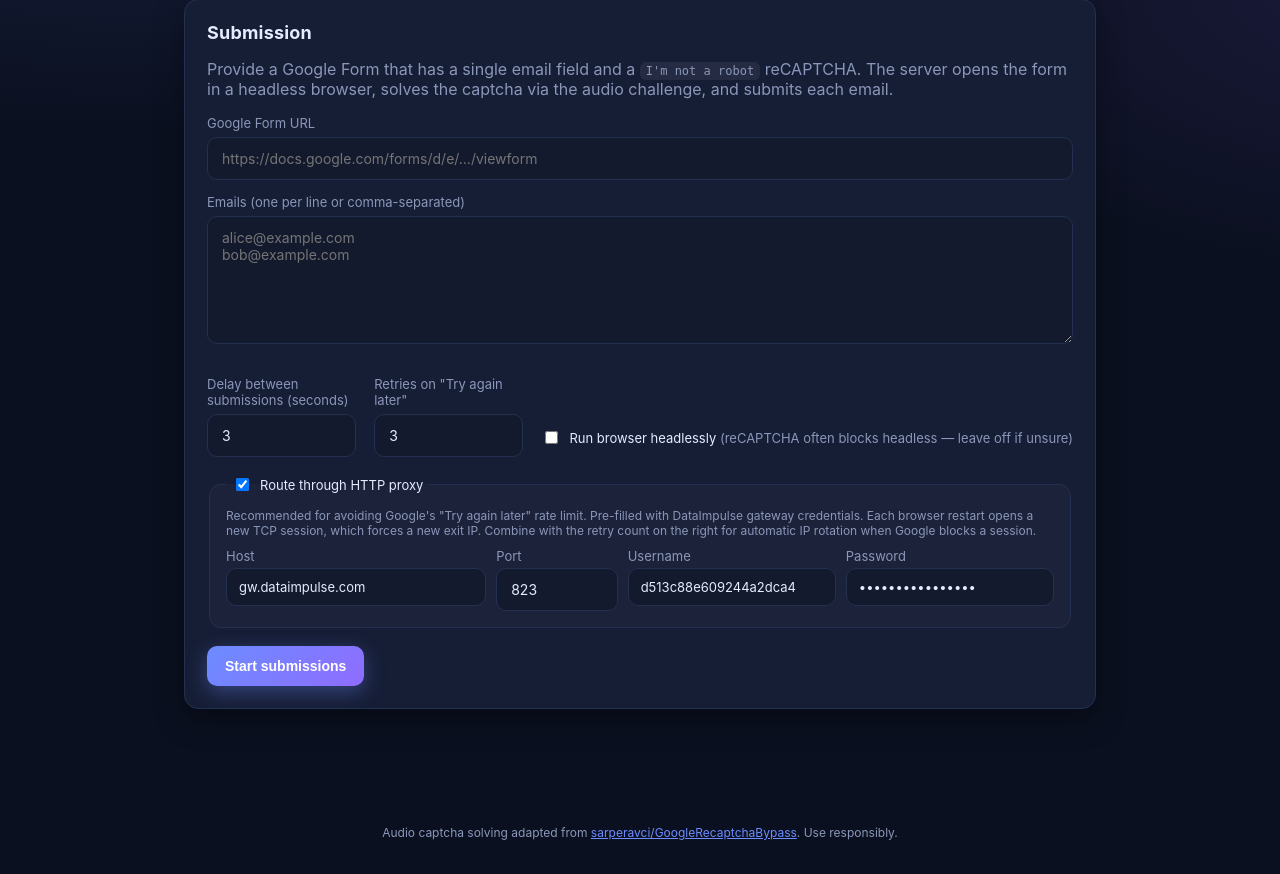
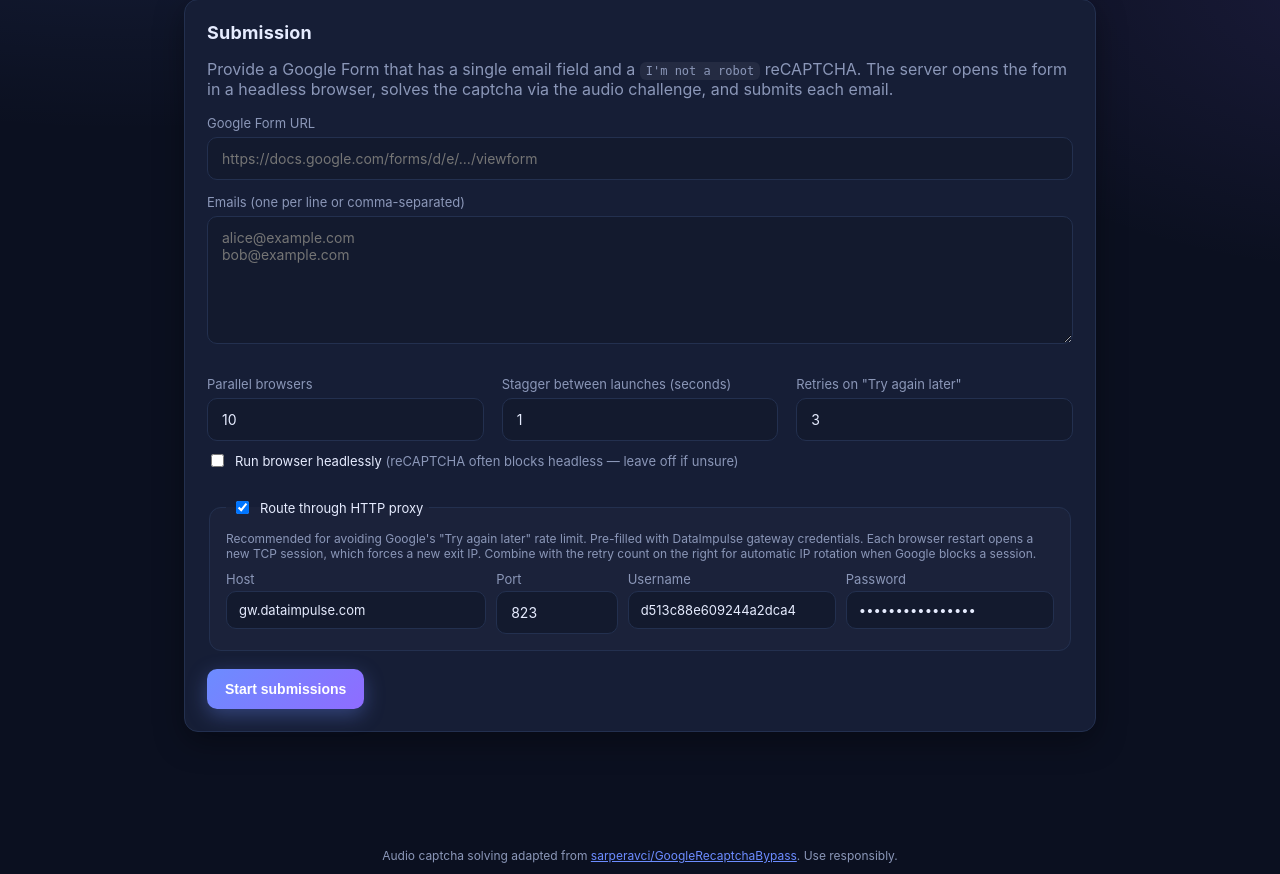
Before and after one commit to Jbond3316/goog, a Flask app: page / in a window 1280 px wide. Shown: the part 126-1000 px from the top of the page. Before the commit the page ends 966 px from the top, so only its background shows below. Run offline with Flask 3, Linux system fonts and the light colour scheme.

Commit message:
Run submissions in parallel (ThreadPoolExecutor, default 10)
Each submission is independent and already boots its own browser, so
parallelism is trivial. Running 10 in parallel also means 10 distinct
DataImpulse sessions, which spreads load across more exit IPs and
reduces the chance of a 'Try again later' on any one of them.

Changes:
- app.py:
  * Job now has a 'concurrency' field (1-20, default 1 via API, 10 in UI).
  * _run_job uses ThreadPoolExecutor(max_workers=concurrency) when >1.
    The 'delay' field is reinterpreted in parallel mode as a stagger
    between launches so 10 browsers don't slam the form simultaneously.
  * _submit_one factored out; all exceptions are caught and surfaced
    as a failed result so one worker can't kill the job.
  * Start event now carries 'concurrency' for the UI to display.
- form_submitter._build_driver now also creates a unique
  --user-data-dir per browser via tempfile.mkdtemp. Without this,
  multiple concurrent Chromes can deadlock on Chrome's Singleton lock
  in a shared profile. The temp dir is cleaned up in the finally
  block of _attempt_submit.
- UI: new 'Parallel browsers' field (default 10), 'Delay between
  submissions' renamed to 'Stagger between launches' (default 1s).
  Fits three fields on one row (.row-3).
- Start log now shows '10 parallel browser(s)' when concurrency > 1.

Co-authored-by: Salim <Jbond3316@users.noreply.github.com>

```diff
--- a/app.py
+++ b/app.py
@@ -19,6 +19,7 @@ import queue
 import threading
 import time
 import uuid
+from concurrent.futures import ThreadPoolExecutor
 from dataclasses import asdict
 from typing import Dict
 
@@ -40,6 +41,7 @@ class Job:
         headless: bool,
         proxy: "ProxyConfig | None" = None,
         max_retries: int = 2,
+        concurrency: int = 1,
     ):
         self.id = uuid.uuid4().hex
         self.form_url = form_url
@@ -48,6 +50,7 @@ class Job:
         self.headless = headless
         self.proxy = proxy
         self.max_retries = max_retries
+        self.concurrency = max(1, concurrency)
         self.queue: "queue.Queue[dict]" = queue.Queue()
         self.done = False
 
@@ -60,19 +63,16 @@ JOBS: Dict[str, Job] = {}
 JOBS_LOCK = threading.Lock()
 
 
-def _run_job(job: Job) -> None:
+def _submit_one(job: Job, idx: int, email: str) -> bool:
+    """Worker that runs one email through submit_form and emits progress.
+    Returns True on success."""
     total = len(job.emails)
-    job.emit("start", total=total, form_url=job.form_url)
+    job.emit("progress", index=idx, total=total, email=email, status="starting")
 
-    success = 0
-    failure = 0
+    def log(msg: str, _email=email, _idx=idx) -> None:
+        job.emit("log", index=_idx, total=total, email=_email, message=msg)
 
-    for idx, email in enumerate(job.emails, start=1):
-        job.emit("progress", index=idx, total=total, email=email, status="starting")
-
-        def log(msg: str, _email=email, _idx=idx) -> None:
-            job.emit("log", index=_idx, total=total, email=_email, message=msg)
-
+    try:
         result = submit_form(
             form_url=job.form_url,
             email=email,
@@ -81,32 +81,86 @@ def _run_job(job: Job) -> None:
             proxy=job.proxy,
             max_retries=job.max_retries,
         )
-
-        if result.success:
-            success += 1
-        else:
-            failure += 1
-
+    except Exception as exc:
+        log(f"Unhandled error: {exc}")
         job.emit(
             "result",
             index=idx,
             total=total,
             email=email,
-            success=result.success,
-            message=result.message,
+            success=False,
+            message=str(exc) or exc.__class__.__name__,
         )
+        return False
 
-        if idx < total and job.delay > 0:
-            job.emit(
-                "log",
-                index=idx,
-                total=total,
-                email=email,
-                message=f"Waiting {job.delay}s before next submission ...",
-            )
-            time.sleep(job.delay)
+    job.emit(
+        "result",
+        index=idx,
+        total=total,
+        email=email,
+        success=result.success,
+        message=result.message,
+    )
+    return result.success
 
-    job.emit("done", total=total, success=success, failure=failure)
+
+def _run_job(job: Job) -> None:
+    total = len(job.emails)
+    job.emit(
+        "start",
+        total=total,
+        form_url=job.form_url,
+        concurrency=job.concurrency,
+    )
+
+    if job.concurrency <= 1:
+        success = failure = 0
+        for idx, email in enumerate(job.emails, start=1):
+            ok = _submit_one(job, idx, email)
+            success += int(ok)
+            failure += int(not ok)
+            if idx < total and job.delay > 0:
+                job.emit(
+                    "log",
+                    index=idx,
+                    total=total,
+                    email=email,
+                    message=f"Waiting {job.delay}s before next submission ...",
+                )
+                time.sleep(job.delay)
+        job.emit("done", total=total, success=success, failure=failure)
+        job.done = True
+        return
+
+    stagger = job.delay if job.delay > 0 else 0.0
+    success_count = 0
+    failure_count = 0
+    counts_lock = threading.Lock()
+
+    def worker(idx: int, email: str) -> None:
+        nonlocal success_count, failure_count
+        ok = _submit_one(job, idx, email)
+        with counts_lock:
+            if ok:
+                success_count += 1
+            else:
+                failure_count += 1
+
+    with ThreadPoolExecutor(
+        max_workers=job.concurrency,
+        thread_name_prefix=f"submit-{job.id[:6]}",
+    ) as pool:
+        futures = []
+        for i, email in enumerate(job.emails, start=1):
+            if i > 1 and stagger > 0:
+                time.sleep(stagger)
+            futures.append(pool.submit(worker, i, email))
+        for f in futures:
+            f.result()
+
+    job.emit(
+        "done", total=total, success=success_count, failure=failure_count
+    )
     job.done = True
 
 
@@ -161,6 +215,12 @@ def api_submit():
         max_retries = 2
     max_retries = max(0, min(max_retries, 10))
 
+    try:
+        concurrency = int(data.get("concurrency", 1))
+    except (TypeError, ValueError):
+        concurrency = 1
+    concurrency = max(1, min(concurrency, 20))
+
     job = Job(
         form_url=form_url,
         emails=emails,
@@ -168,6 +228,7 @@ def api_submit():
         headless=headless,
         proxy=proxy_cfg,
         max_retries=max_retries,
+        concurrency=concurrency,
     )
     with JOBS_LOCK:
         JOBS[job.id] = job
--- a/form_submitter.py
+++ b/form_submitter.py
@@ -9,6 +9,7 @@ fires from Submit click (common on Google Forms today).
 
 from __future__ import annotations
 
+import tempfile
 import time
 from dataclasses import dataclass
 from typing import Callable, Optional
@@ -88,9 +89,15 @@ try {
 def _build_driver(
     headless: bool = True,
     proxy: Optional[ProxyConfig] = None,
-) -> tuple[webdriver.Chrome, Optional[str]]:
-    """Return (driver, proxy_extension_dir). The caller is responsible for
-    cleaning up the extension directory with ``cleanup_extension``."""
+) -> tuple[webdriver.Chrome, Optional[str], str]:
+    """Return (driver, proxy_extension_dir, user_data_dir).
+
+    The caller is responsible for cleaning up both directories
+    (``cleanup_extension`` + ``shutil.rmtree`` of the user-data-dir).
+    A unique user-data-dir per browser is required when running many
+    Chromes in parallel — otherwise Chrome's Singleton lock makes the
+    second launch hang or fail.
+    """
     opts = ChromeOptions()
     if headless:
         opts.add_argument("--headless=new")
@@ -105,6 +112,9 @@ def _build_driver(
         "excludeSwitches", ["enable-automation", "enable-logging"]
     )
     opts.add_experimental_option("useAutomationExtension", False)
+
+    user_data_dir = tempfile.mkdtemp(prefix="chrome_udd_")
+    opts.add_argument(f"--user-data-dir={user_data_dir}")
 
     ext_dir: Optional[str] = None
     if proxy is not None:
@@ -125,7 +135,7 @@ def _build_driver(
         )
     except WebDriverException:
         pass
-    return driver, ext_dir
+    return driver, ext_dir, user_data_dir
 
 
 def _find_submit_button(driver) -> Optional[object]:
@@ -244,7 +254,7 @@ def _attempt_submit(
 ) -> None:
     """Run one full submission attempt in a fresh browser. Raises on
     failure; returns None on success."""
-    driver, ext_dir = _build_driver(headless=headless, proxy=proxy)
+    driver, ext_dir, user_data_dir = _build_driver(headless=headless, proxy=proxy)
     try:
         if proxy is not None:
             log("Verifying proxy connectivity ...")
@@ -306,6 +316,7 @@ def _attempt_submit(
         except Exception:
             pass
         cleanup_extension(ext_dir)
+        cleanup_extension(user_data_dir)
 
 
 def submit_form(
--- a/proxy_support.py
+++ b/proxy_support.py
@@ -111,6 +111,8 @@ def build_proxy_auth_extension(proxy: ProxyConfig) -> str:
 
 
 def cleanup_extension(path: Optional[str]) -> None:
+    """Recursively remove a directory. Safe for both the proxy-auth
+    extension and per-browser user-data-dirs."""
     if not path:
         return
     try:
--- a/static/app.js
+++ b/static/app.js
@@ -61,6 +61,10 @@ form.addEventListener("submit", async (e) => {
     document.getElementById("max_retries").value || "2",
     10
   );
+  const concurrency = parseInt(
+    document.getElementById("concurrency").value || "1",
+    10
+  );
 
   const emails = rawEmails
     .split(/[\n,]+/)
@@ -97,6 +101,7 @@ form.addEventListener("submit", async (e) => {
         headless,
         proxy,
         max_retries,
+        concurrency,
       }),
     });
   } catch (err) {
@@ -133,7 +138,11 @@ form.addEventListener("submit", async (e) => {
     const { event } = payload;
 
     if (event === "start") {
-      appendLog(`Started — ${payload.total} email(s)`);
+      const c = payload.concurrency || 1;
+      appendLog(
+        `Started — ${payload.total} email(s)` +
+          (c > 1 ? `, ${c} parallel browser(s)` : "")
+      );
     } else if (event === "progress") {
       setBadge(payload.email, "running", "running");
       appendLog(`[${payload.index}/${payload.total}] ${payload.email}: starting`);
--- a/static/styles.css
+++ b/static/styles.css
@@ -137,6 +137,10 @@ form textarea:focus {
   grid-template-columns: 1fr 1fr auto;
   gap: 18px;
   align-items: end;
+}
+
+.row-3 {
+  grid-template-columns: 1fr 1fr 1fr;
 }
 
 .checkbox {
--- a/templates/index.html
+++ b/templates/index.html
@@ -46,22 +46,27 @@
             placeholder="alice@example.com&#10;bob@example.com"
           ></textarea>
 
-          <div class="row">
+          <div class="row row-3">
             <div>
-              <label for="delay">Delay between submissions (seconds)</label>
-              <input id="delay" name="delay" type="number" min="0" step="1" value="3" />
+              <label for="concurrency">Parallel browsers</label>
+              <input id="concurrency" name="concurrency" type="number" min="1" max="20" step="1" value="10" />
+            </div>
+            <div>
+              <label for="delay">Stagger between launches (seconds)</label>
+              <input id="delay" name="delay" type="number" min="0" step="1" value="1" />
             </div>
             <div>
               <label for="max_retries">Retries on "Try again later"</label>
               <input id="max_retries" name="max_retries" type="number" min="0" max="10" step="1" value="3" />
             </div>
-            <div class="checkbox">
-              <input id="headless" name="headless" type="checkbox" />
-              <label for="headless">
-                Run browser headlessly
-                <span class="muted small">(reCAPTCHA often blocks headless — leave off if unsure)</span>
-              </label>
-            </div>
+          </div>
+
+          <div class="checkbox" style="margin-top: 10px">
+            <input id="headless" name="headless" type="checkbox" />
+            <label for="headless">
+              Run browser headlessly
+              <span class="muted small">(reCAPTCHA often blocks headless — leave off if unsure)</span>
+            </label>
           </div>
 
           <fieldset class="proxy-box">
```
